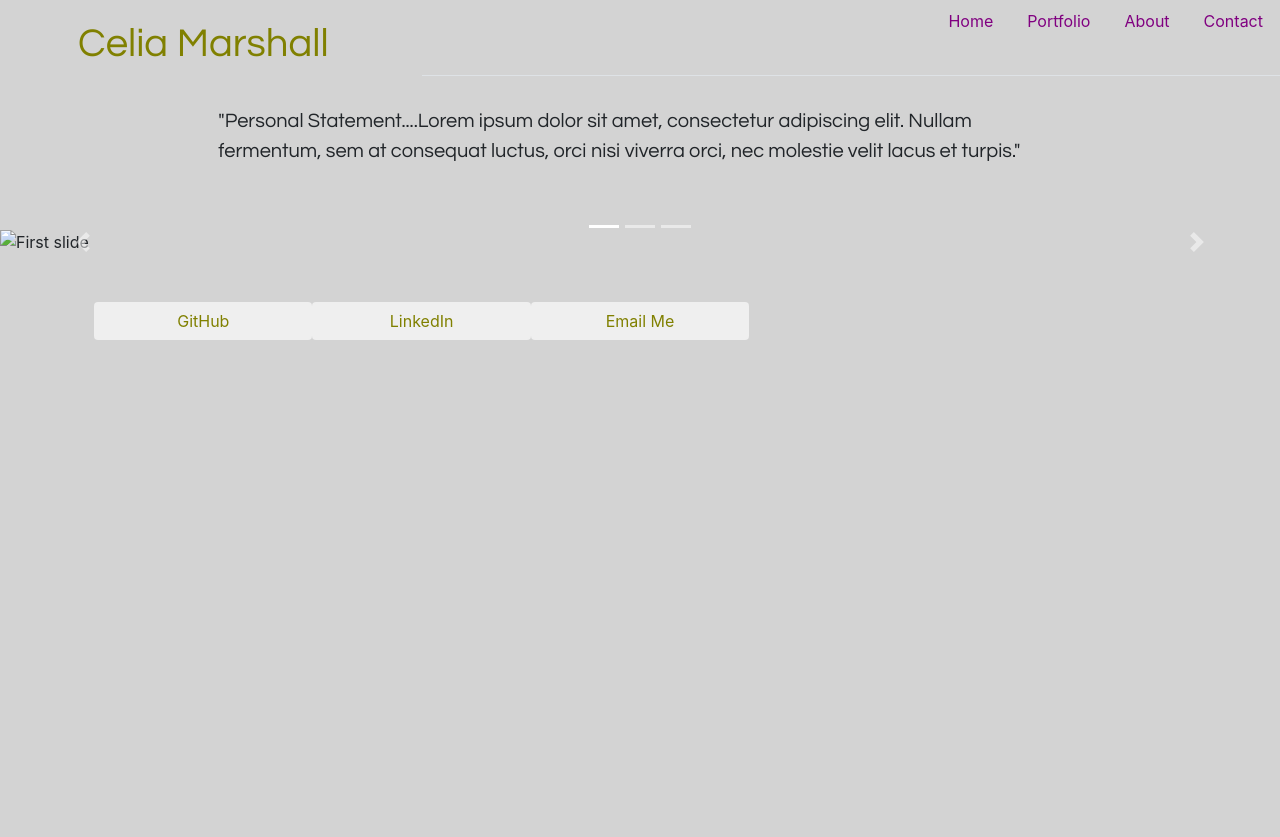
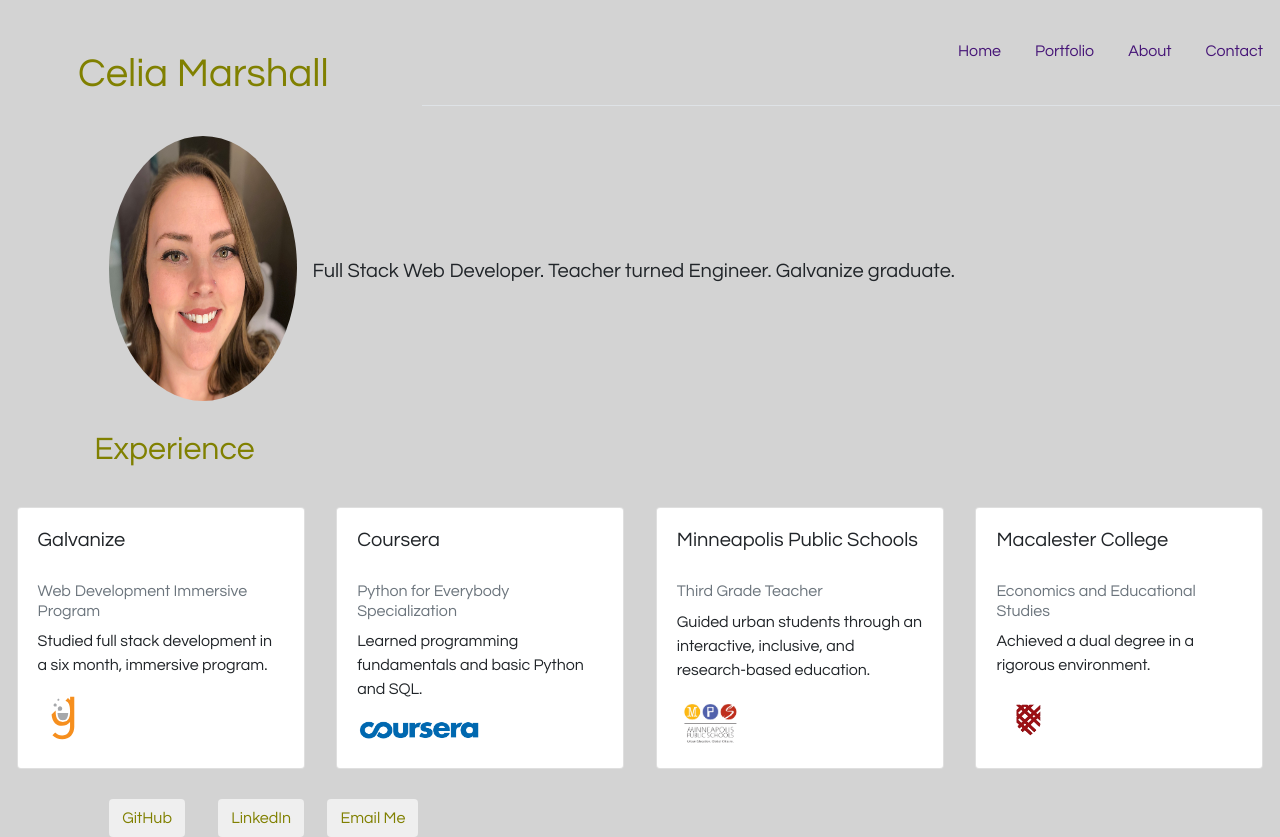
Before and after one commit to celiamarshall/personal-portfolio, a plain HTML site: page index.html in a window 1280 px wide. Before the commit the page ends 800 px from the top, so only its background shows below. Drawn offline with nearby package versions, Linux system fonts and the light colour scheme.

Commit message:
added cards under experience

```diff
--- a/index.html
+++ b/index.html
@@ -10,7 +10,7 @@
 </head>
 <body>
     <div class="row">
-        <h1 class="col-4">Celia Marshall</h1>
+        <h1 class="col-md-4">Celia Marshall</h1>
         <ul class="nav nav-tabs justify-content-end col-8">
             <li class="nav-item">
                 <a class="nav-link" href="#">Home</a>
@@ -27,48 +27,74 @@
         </ul>
     </div>
     <div class="row">
-        <div class="col-2"></div>
-        <p class="col-8 statement">"Personal Statement....Lorem ipsum dolor sit amet, consectetur adipiscing elit. Nullam fermentum, sem at consequat luctus, orci nisi viverra orci, nec molestie velit lacus et turpis."</p>
-        <div class="col-2"></div>
+        <div class="col-md-1"></div>
+            <img class="col-md-2 portrait" height="265px" src="portrait.jpeg">
+            <p class="statement">Full Stack Web Developer. Teacher turned Engineer. Galvanize graduate. </p>
+            <div class="col-md-2"></div>
+        </div>
     </div>
-    <br>
-    <br>
     <div class="row">
-        <div id="carouselExampleIndicators" class="carousel slide col" data-ride="carousel">
-            <ol class="carousel-indicators">
-                <li data-target="#carouselExampleIndicators" data-slide-to="0" class="active"></li>
-                <li data-target="#carouselExampleIndicators" data-slide-to="1"></li>
-                <li data-target="#carouselExampleIndicators" data-slide-to="2"></li>
-            </ol>
-            <div class="carousel-inner">
-                <div class="carousel-item active">
-                    <img class="d-block w-100" src="#" alt="First slide">
-                </div>
-                <div class="carousel-item">
-                    <img class="d-block w-100" src="#" alt="Second slide">
-                </div>
-                <div class="carousel-item">
-                    <img class="d-block w-100" src="#" alt="Third slide">
-                </div>
-                </div>
-                <a class="carousel-control-prev" href="#carouselExampleIndicators" role="button" data-slide="prev">
-                    <span class="carousel-control-prev-icon" aria-hidden="true"></span>
-                    <span class="sr-only">Previous</span>
-                </a>
-                <a class="carousel-control-next" href="#carouselExampleIndicators" role="button" data-slide="next">
-                  <span class="carousel-control-next-icon" aria-hidden="true"></span>
-                  <span class="sr-only">Next</span>
+        <div class="col-md-1"></div>
+        <h2>Experience</h2>
+    </div>
+    <div class="row card-row">
+        <div class="card galvanize" style="width: 18rem;">
+            <div class="card-body">
+                <h5 class="card-title">Galvanize</h5>
+                <br>
+                <h6 class="card-subtitle mb-2 text-muted">Web Development Immersive Program</h6>
+                <p class="card-text">Studied full stack development in a six month, immersive program.</p>
+                <a href="https://www.galvanize.com/seattle/web-development" class="card-link" target="_blank">
+                    <img src="galvanize.svg" height="50px">
                 </a>
             </div>
+        </div>
+        <div class="card coursera" style="width: 18rem;">
+            <div class="card-body">
+                <h5 class="card-title">Coursera</h5>
+                <br>
+                <h6 class="card-subtitle mb-2 text-muted">Python for Everybody Specialization</h6>
+                <p class="card-text">Learned programming fundamentals and basic Python and SQL.</p>
+                <a href="https://www.coursera.org/specializations/python" class="card-link" target="_blank">
+                    <img src="coursera.png" height="25px">
+                </a>
+            </div>
+        </div>
+        <div class="card mps" style="width: 18rem;">
+            <div class="card-body">
+                <h5 class="card-title">Minneapolis Public Schools</h5>
+                <br>
+                <h6 class="card-subtitle mb-2 text-muted">Third Grade Teacher</h6>
+                <p class="card-text">Guided urban students through an interactive, inclusive, and research-based education.</p>
+                <a href="http://www.mpls.k12.mn.us/" class="card-link" target="_blank">
+                    <img src="mps.jpg" height="50px">
+                </a>
+            </div>
+        </div>
+        <div class="card macalester" style="width: 18rem;">
+            <div class="card-body">
+                <h5 class="card-title">Macalester College</h5>
+                <br>
+                <h6 class="card-subtitle mb-2 text-muted">Economics and Educational Studies</h6>
+                <p class="card-text">Achieved a dual degree in a rigorous environment. </p>
+                <a href="https://www.macalester.edu/" class="card-link macalester-link" target="_blank">
+                    <img src="macalester.png" height="50px">
+                </a>
+            </div>
+        </div>
     </div>
-    <br>
-    <br>
     <div class="row">
-        <div class="col-1"></div>
-        <button type="button" class="btn btn-outline col-2">GitHub</button>
-        <button type="button" class="btn btn-outline col-2">LinkedIn</button>
-        <button type="button" class="btn btn-outline col-2">Email Me</button>
-        <div class="col-5"></div>
+        <div class="col-md-1"></div>
+        <a class="col-md-1" href="https://github.com/celiamarshall" target="_blank">
+            <input type="button" class="btn btn-outline" value="GitHub">
+        </a>
+        <a class="col-md-1" href="https://www.linkedin.com/in/celia-marshall-29b59378/" target="_blank">
+            <input type="button" class="btn btn-outline" value="LinkedIn">
+        </a>
+        <a class="col-md-1" href="mailto:celia.m@gmail.com">
+            <input type="button" class="btn btn-outline" value="Email Me">
+        </a>
+        <div class="col-md-8"></div>
     </div>
 
 </body>
--- a/main.css
+++ b/main.css
@@ -1,36 +1,44 @@
 body {
     background: lightgray;
+    font-family: "Century Gothic";
+}
+
+.row {
+    padding-top: 30px;
 }
 
 h1 {
     padding-top: 20px;
     text-align: center;
-    font-family: "Century Gothic";
-    color: olive ;
+    color: olive;
+}
+
+h2 {
+    color: olive;
 }
 
 .nav-link {
-    color: purple
+    color: #461577
 }
 
 .statement {
-    margin-top: 30px;
-    font-family: "Century Gothic";
+    margin-top: 120px;
     font-size: 20px;
 }
 
-.descriptions {
-    text-align: center;
+.portrait {
+    border-radius: 50%;
 }
 
-img {
-    display: block;
-    margin-left: auto;
-    margin-right: auto;
-    width: 50%;
+.card-row {
+    display: flex;
+    justify-content: space-evenly;
 }
 
-button {
+.btn-outline {
     color: olive;
-    padding: 5px;
 }
+
+.macalester-link {
+    padding-top: 20px;
+}
```
Also changed, not shown: Portrait.jpeg (added), coursera.png (added), galvanize.svg (added), macalester.png (added), mps.jpg (added).
